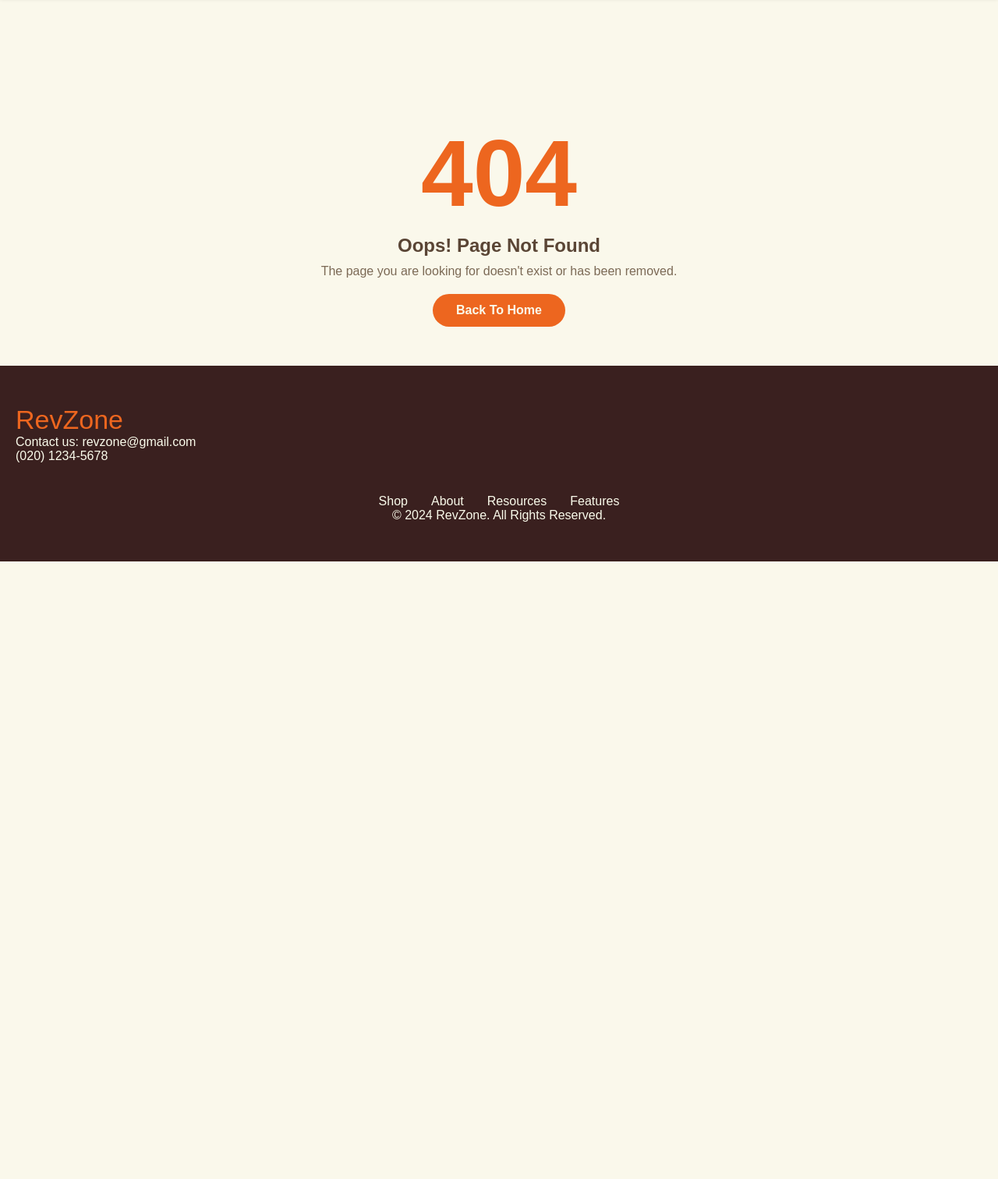
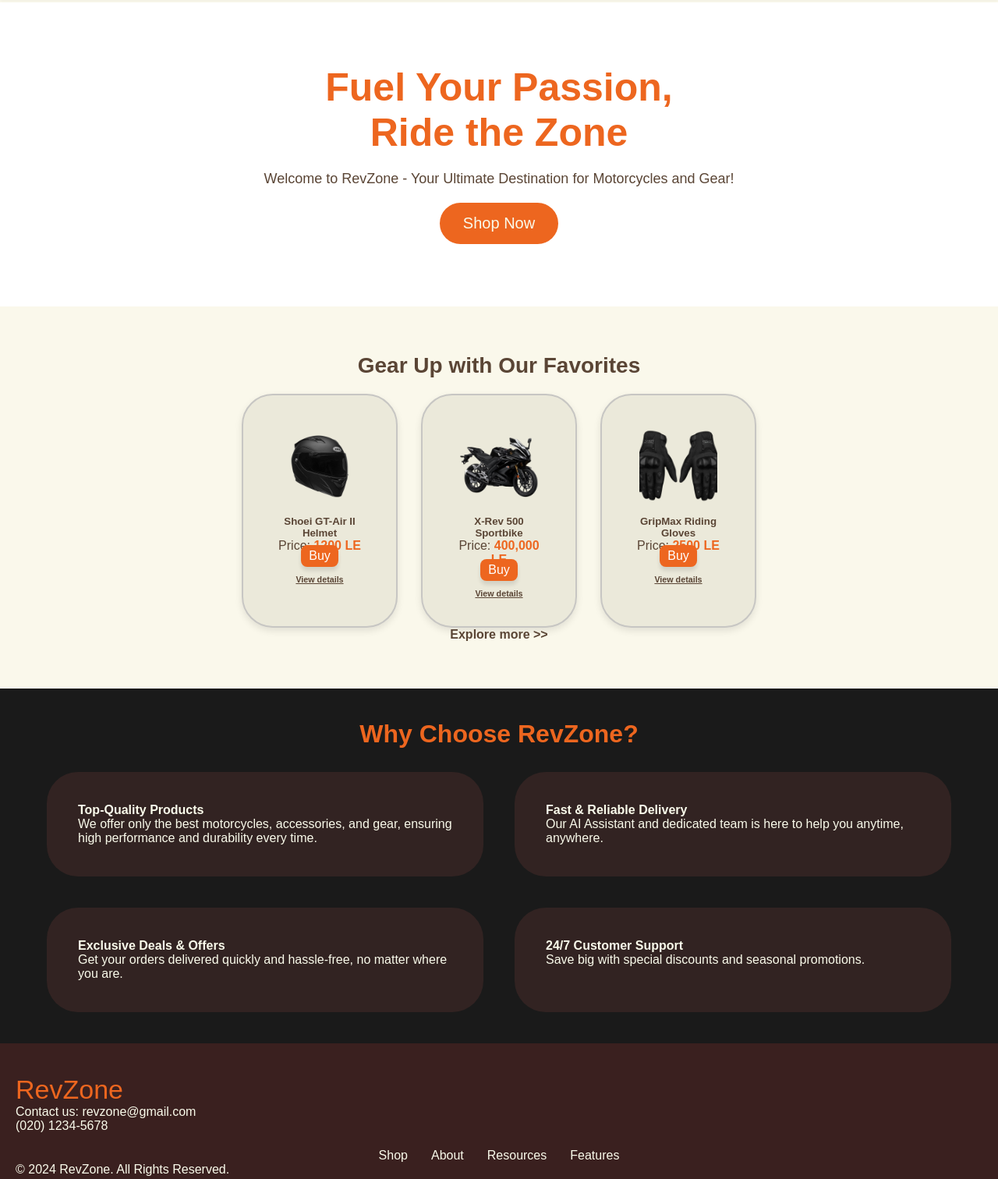
Before and after one commit to nadaom98/Revzone, a plain HTML site: page index.html in a window 1280 px wide. Shown: the part 51-1563 px from the top of the page at 78% size. Before the commit the page ends 800 px from the top, so only its background shows below. Drawn offline with Linux system fonts and the light colour scheme.

Commit message:
Add files via upload

```diff
--- a/index.html
+++ b/index.html
@@ -1,16 +1,19 @@
-!DOCTYPE html>
+<!DOCTYPE html>
 <html lang="en">
 <head>
   <meta charset="UTF-8">
   <meta name="viewport" content="width=device-width, initial-scale=1.0">
-  <title>404 Page Not Found</title>
-  <link rel="stylesheet" href="1style.css">
+  <title>RevZone</title>
 
-    <link rel="icon" href="Code%20Wed%20img/favicon.ico" type="image/x-icon">
+
+
+  <link rel="icon" href="Code%20Wed%20img/favicon.ico" type="image/x-icon">
   <img src="Code%20Wed%20img/Logo.png" width="50" height="50">
 
+  <link rel="stylesheet" href="homestyle.css">
 </head>
 <body>
+  <!-- Header Section -->
   <header>
     <div class="logo">RevZone</div>
     <nav>
@@ -26,18 +29,72 @@
     </div>
   </header>
 
-  <main>
-    <h1>404</h1>
-    <p class="oops">Oops! Page Not Found</p>
-    <p class="description">The page you are looking for doesn't exist or has been removed.</p>
-    <a href="Home.html" class="button">Back To Home</a>
-  </main>
+  <!-- intro Section -->
+  <section class="intro">
+    <h1>Fuel Your Passion,</h1>
+    <h1>Ride the Zone</h1>
+    <p>Welcome to RevZone - Your Ultimate Destination for Motorcycles and Gear!</p>
+    <button>Shop Now</button>
+  </section>
 
+  <!-- Products Section -->
+  <section class="products">
+    <h2>Gear Up with Our Favorites</h2>
+    <div class="product-list">
+      <div class="product-item">
+        <img src="Code%20Wed%20img/helmet.png" alt="helmet">
+        <h5>Shoei GT-Air II Helmet</h5>
+        <p>Price: <span>1200 LE</span></p>
+        <button>Buy</button>
+        <h6><u>View details</u></h6>
+      </div>
+      <div class="product-item">
+        <img src="Code%20Wed%20img/sportbike.png" alt="sportbike">
+        <h5>X-Rev 500 Sportbike</h5>
+        <p>Price: <span>400,000 LE</span></p>
+        <button>Buy</button>
+        <h6><u>View details</u></h6>
+      </div>
+      <div class="product-item">
+        <img src="Code%20Wed%20img/gloves1.png" alt="gloves">
+        <h5>GripMax Riding Gloves</h5>
+        <p>Price: <span>2500 LE</span></p>
+        <button>Buy</button>
+        <h6><u>View details</u></h6>
+      </div>
+    </div>
+    <h4>Explore more >></h4>
+  </section>
+
+  <!-- Features Section -->
+  <section class="features">
+    <h2>Why Choose RevZone?</h2>
+    <div class="feature-container">
+      <div class="feature-box">
+        <p><strong>Top-Quality Products</strong><br>
+        We offer only the best motorcycles, accessories, and gear, ensuring high performance and durability every time.</p>
+      </div>
+      <div class="feature-box">
+        <p><strong>Fast & Reliable Delivery</strong><br>
+        Our AI Assistant and dedicated team is here to help you anytime, anywhere.</p>
+      </div>
+      <div class="feature-box">
+        <p><strong>Exclusive Deals & Offers</strong><br>
+        Get your orders delivered quickly and hassle-free, no matter where you are.</p>
+      </div>
+      <div class="feature-box">
+        <p><strong>24/7 Customer Support</strong><br>
+        Save big with special discounts and seasonal promotions.</p>
+      </div>
+    </div>
+  </section>
+
+  <!-- Footer Section -->
   <footer>
     <div class="footer-top">
       <div class="footer-logo">RevZone</div>
       <p>Contact us: revzone@gmail.com</p>
-        <p>(020) 1234-5678</p>
+      <p>(020) 1234-5678</p>
     </div>
     <ul>
       <li>Shop</li>
@@ -45,9 +102,7 @@
       <li>Resources</li>
       <li>Features</li>
     </ul>
-      <ul>
-      <p>&copy; 2024 RevZone. All Rights Reserved.</p>
-      </ul>
+    <p>&copy; 2024 RevZone. All Rights Reserved.</p>
   </footer>
 </body>
 </html>
```
